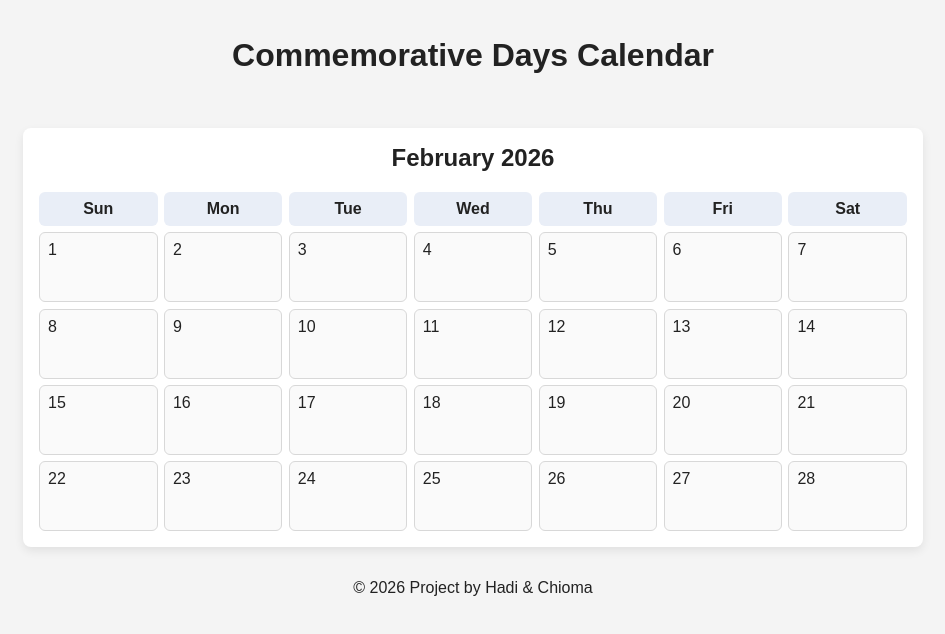
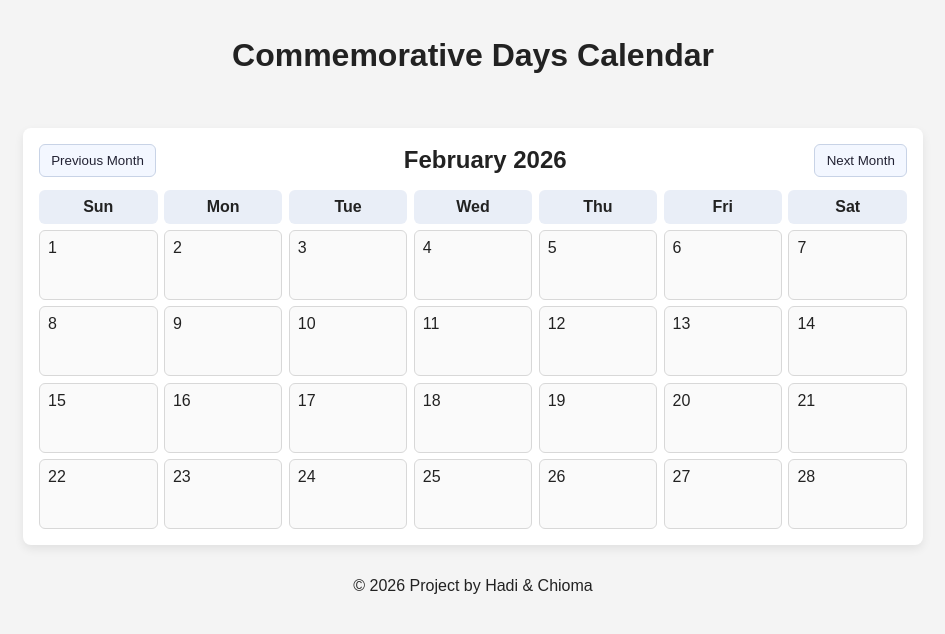
Before and after one commit to JanefrancessC/Piscine-Sprint-2-Project-Days-Calendar, a plain HTML site: page index.html in a window 1280 px wide. Shown: the whole page, without its empty margins (167-1112 px from the left). Drawn offline with Linux system fonts and the light colour scheme.

Commit message:
feat(calendar): add previous/next month navigation (#7)

```diff
--- a/index.html
+++ b/index.html
@@ -13,7 +13,27 @@
     </header>
     <main>
       <section class="calendar">
-        <h2 id="month-year" class="month-year">Month Year</h2>
+        <div class="calendar-controls">
+          <button
+            id="prev-month-btn"
+            class="nav-btn"
+            type="button"
+            aria-label="Show previous month"
+          >
+            Previous Month
+          </button>
+
+          <h2 id="month-year" class="month-year">Month Year</h2>
+
+          <button
+            id="next-month-btn"
+            class="nav-btn"
+            type="button"
+            aria-label="Show next month"
+          >
+            Next Month
+          </button>
+        </div>
 
         <div class="weekdays">
           <div>Sun</div>
--- a/src/script.js
+++ b/src/script.js
@@ -1,4 +1,25 @@
-import { renderCurrentMonth } from "./displayCalendar.js";
+import { renderMonth } from "./displayCalendar.js";
 
-// Start the first calendar view.
-renderCurrentMonth();
+const previousMonthButton = document.getElementById("prev-month-btn");
+const nextMonthButton = document.getElementById("next-month-btn");
+
+// We keep one date object as the calendar state.
+const shownDate = new Date();
+shownDate.setDate(1);
+
+function showCalendarFromState() {
+  renderMonth(shownDate.getFullYear(), shownDate.getMonth());
+}
+
+previousMonthButton.addEventListener("click", () => {
+  shownDate.setMonth(shownDate.getMonth() - 1);
+  showCalendarFromState();
+});
+
+nextMonthButton.addEventListener("click", () => {
+  shownDate.setMonth(shownDate.getMonth() + 1);
+  showCalendarFromState();
+});
+
+// Show current month when page loads.
+showCalendarFromState();
--- a/style.css
+++ b/style.css
@@ -31,8 +31,34 @@ main {
 }
 
 .month-year {
-  margin-top: 0;
+  margin: 0;
   text-align: center;
+}
+
+.calendar-controls {
+  display: flex;
+  align-items: center;
+  justify-content: space-between;
+  gap: 0.75rem;
+  margin-bottom: 0.8rem;
+}
+
+.nav-btn {
+  border: 1px solid #c8d3e6;
+  background-color: #f3f7ff;
+  color: #223;
+  border-radius: 6px;
+  padding: 0.5rem 0.7rem;
+  cursor: pointer;
+}
+
+.nav-btn:hover {
+  background-color: #e6eefc;
+}
+
+.nav-btn:focus-visible {
+  outline: 2px solid #3b78d8;
+  outline-offset: 2px;
 }
 
 .weekdays {
@@ -68,3 +94,13 @@ main {
   background-color: #f0f0f0;
   border-style: dashed;
 }
+
+@media (max-width: 700px) {
+  .calendar-controls {
+    flex-direction: column;
+  }
+
+  .nav-btn {
+    width: 100%;
+  }
+}
```
